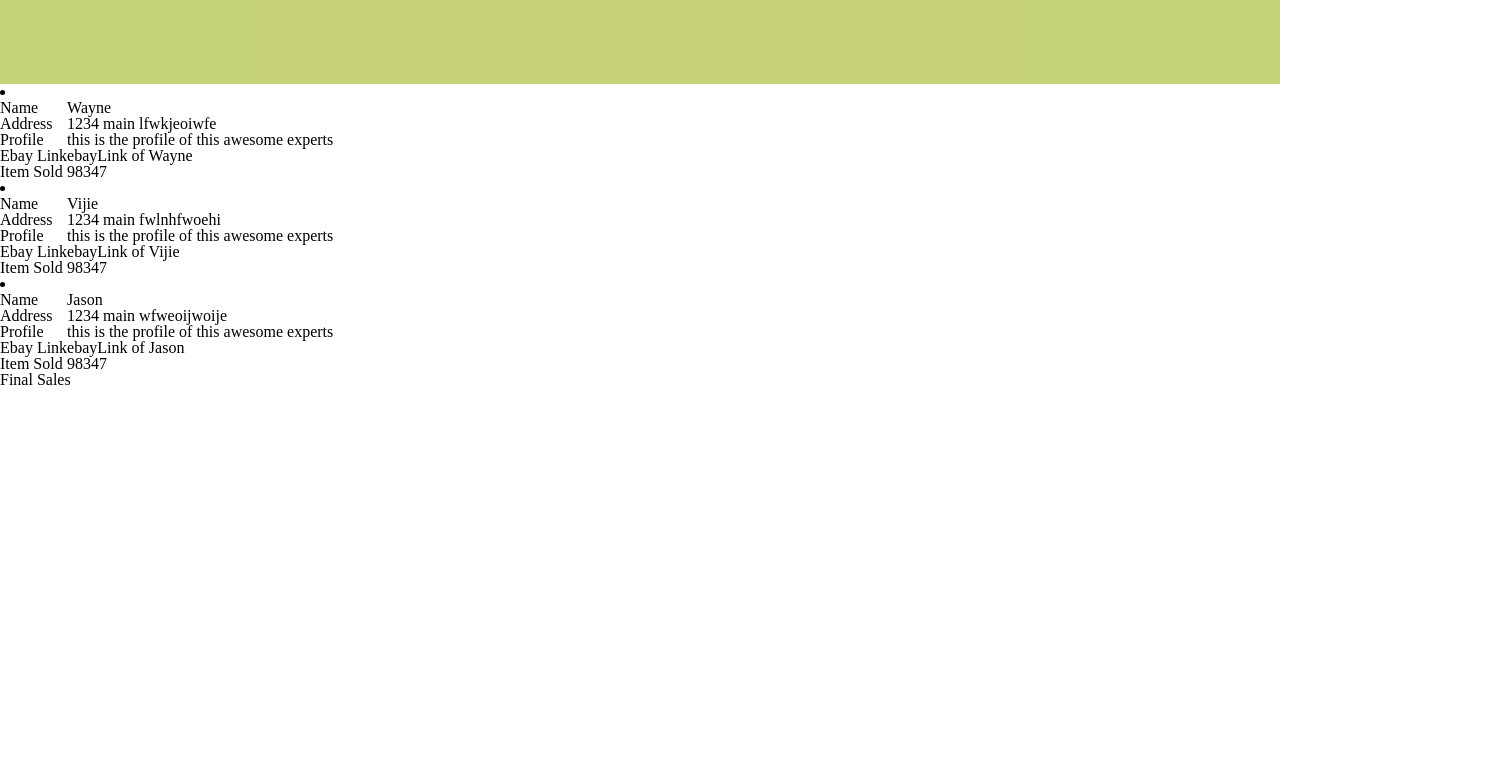
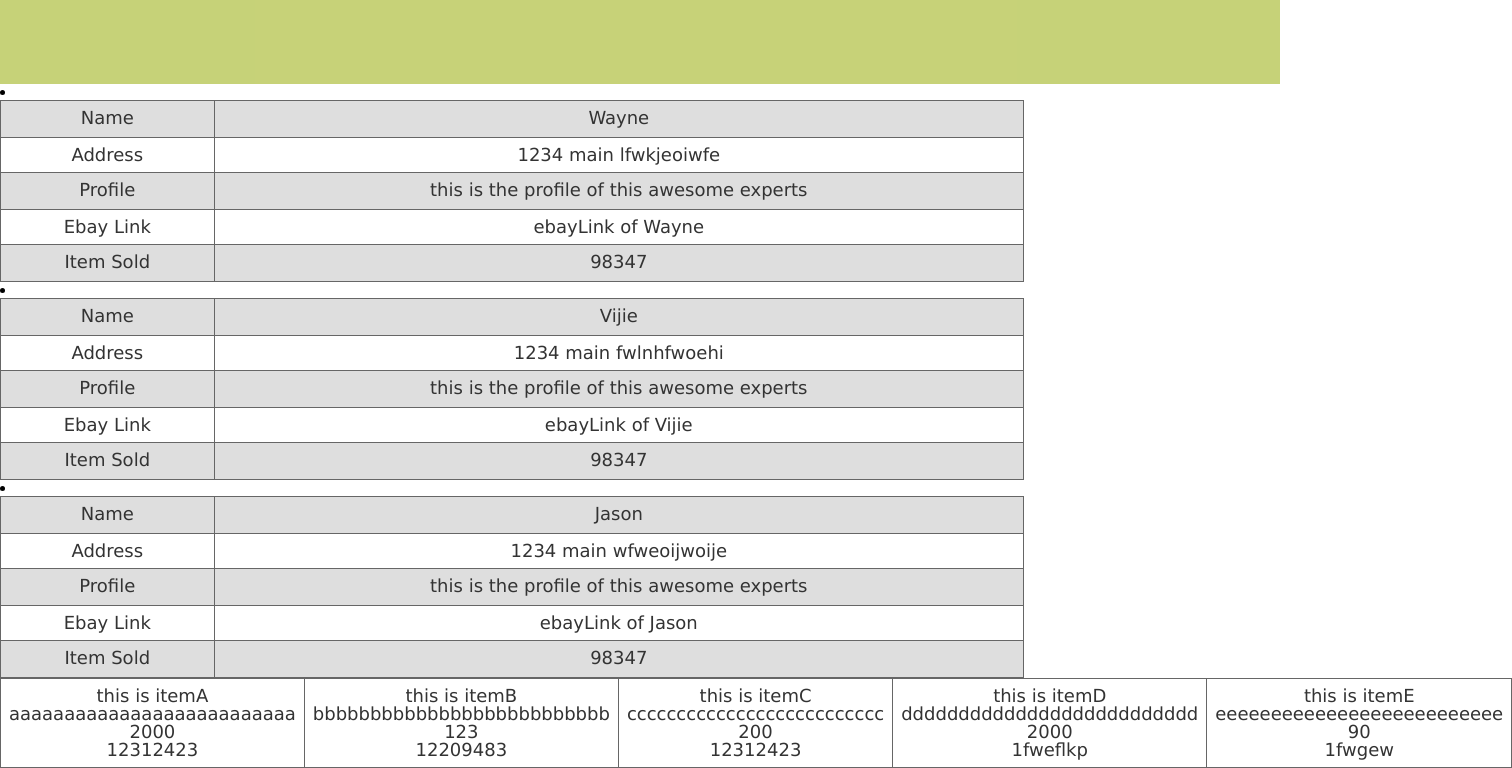
Before and after one commit to Kind-Enigma/kind-enigma, a plain HTML site: page public/index.html in a window 1280 px wide. Shown: the part 66-834 px from the top of the page, 1512 px wide, since content can reach past the window. Before the commit the page ends 800 px from the top, so only its background shows below. Drawn offline with Linux system fonts and the light colour scheme.

Commit message:
updated the style of expert list and add the item list at buttom, both in the table format

```diff
--- a/public/app/fleabay.js
+++ b/public/app/fleabay.js
@@ -5,4 +5,5 @@ fleabay.controller('mainController', function($scope){
 	$scope.logIn = toggleLogInPage;
 
   $scope.expertList = experts;
+  $scope.itemList = items;
 })
--- /dev/null
+++ b/public/app/itemTestData.js
@@ -0,0 +1,32 @@
+var itemA = {
+  'name':'this is itemA',
+  'description':'aaaaaaaaaaaaaaaaaaaaaaaaaa',
+  'price': 2000,
+  'listdata': '12312423'
+}
+var itemB = {
+  'name':'this is itemB',
+  'description':'bbbbbbbbbbbbbbbbbbbbbbbbbb',
+  'price': 123,
+  'listdata': '12209483'
+}
+var itemC = {
+  'name':'this is itemC',
+  'description':'cccccccccccccccccccccccccc',
+  'price': 200,
+  'listdata': '12312423'
+}
+var itemD = {
+  'name':'this is itemD',
+  'description':'dddddddddddddddddddddddddd',
+  'price': 2000,
+  'listdata': '1fweflkp'
+}
+var itemE = {
+  'name':'this is itemE',
+  'description':'eeeeeeeeeeeeeeeeeeeeeeeeee',
+  'price': 90,
+  'listdata': '1fwgew'
+}
+
+var items = [itemA, itemB, itemC, itemD, itemE]
--- a/public/index.html
+++ b/public/index.html
@@ -7,6 +7,7 @@
 		<script src="app/utils.js"></script>
 		<script src="app/fleabay.js"></script>
 		<script src="app/expertsTestData.js"></script>
+		<script src="app/itemTestData.js"></script>
 		<link rel="stylesheet" href="styles/reset.css">
 		<link rel="stylesheet" href="styles/styles.css">
 
@@ -49,17 +50,24 @@
 			<li ng-repeat='expert in expertList'>
 				<div>
 					<table>
-						<tr><td>Name</td><td>{{expert.name}}</td></tr>
+						<tr><th>Name</th><th>{{expert.name}}</th></tr>
 						<tr><td>Address</td><td>{{expert.address}}</td></tr>
-						<tr><td>Profile</td><td>{{expert.profile}}</td></tr>
+						<tr><th>Profile</th><th>{{expert.profile}}</th></tr>
 						<tr><td>Ebay Link</td><td>{{expert.ebayLink}}</td></tr>
-						<tr><td>Item Sold</td><td>{{expert.itemSold}}</td></tr>
+						<tr><th>Item Sold</th><th>{{expert.itemSold}}</th></tr>
 					</table>
 				</div>
 			</li>
 		</div>
 		<div id="finalSales">
-			<p>Final Sales</p>
+			<table>
+				<td ng-repeat='item in itemList'>
+					<p>{{item.name}}</p>
+					<p>{{item.description}}</p>
+					<p>{{item.price}}</p>
+					<p>{{item.listdata}}</p>
+				</td>
+			</table>
 		</div>
 
 
--- a/public/styles/styles.css
+++ b/public/styles/styles.css
@@ -45,3 +45,33 @@
 	width: 100px;
 	margin-left: 100px;
 }
+
+
+
+table {
+    height:100%;
+    width:80%;
+    font-family: verdana, arial, sans-serif;
+    font-size: 18px;
+    color: #333333;
+    border-width: 1px;
+    border-color: #666666;
+    border-collapse: collapse;
+}
+table th {
+    height: 20px;
+    border-width: 1px;
+    padding: 8px;
+    border-style: solid;
+    border-color: #666666;
+    background-color: #dedede;
+    text-align: center;
+}
+table td {
+    border-width: 1px;
+    padding: 8px;
+    border-style: solid;
+    border-color: #666666;
+    background-color: #ffffff;
+    text-align: center;
+}
```
